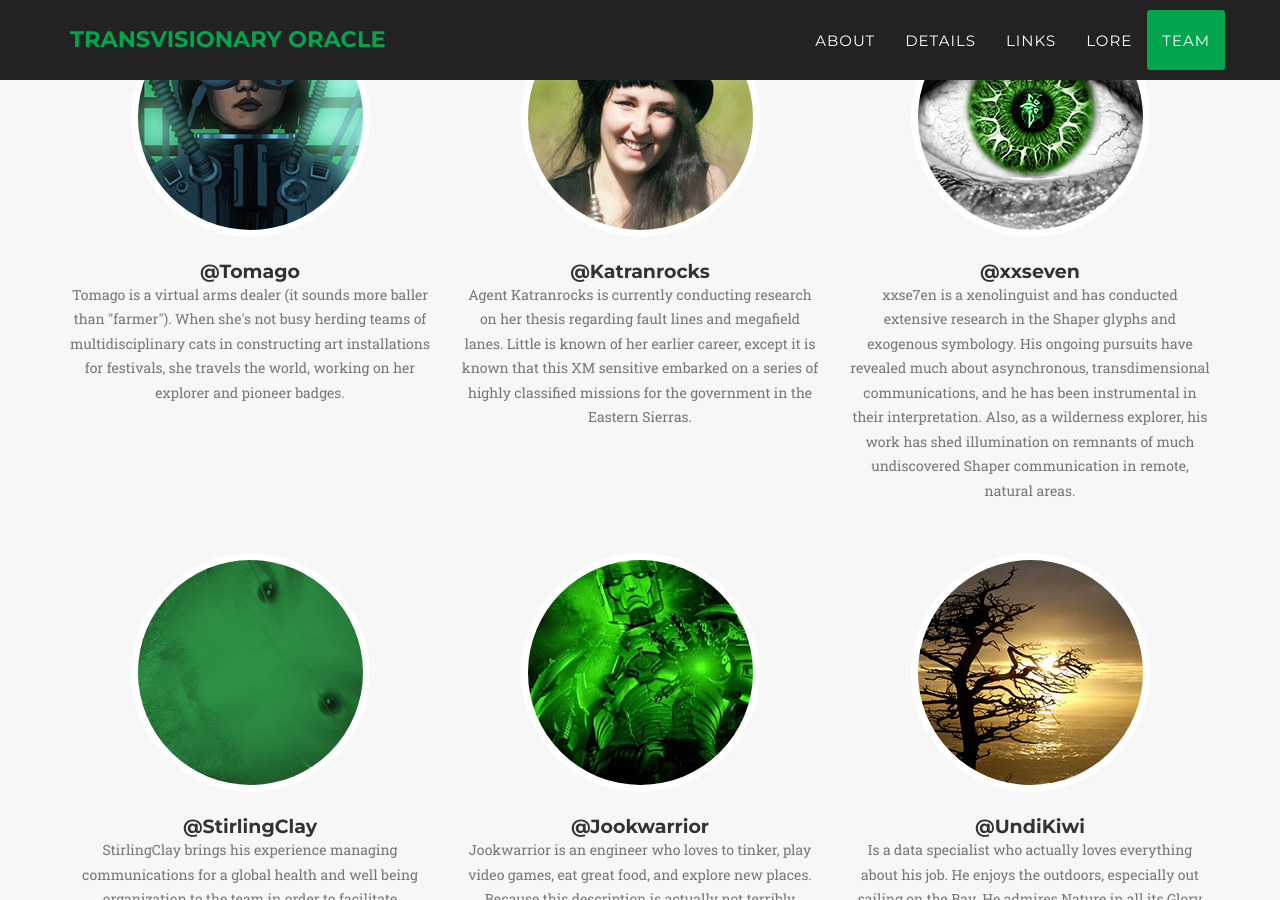
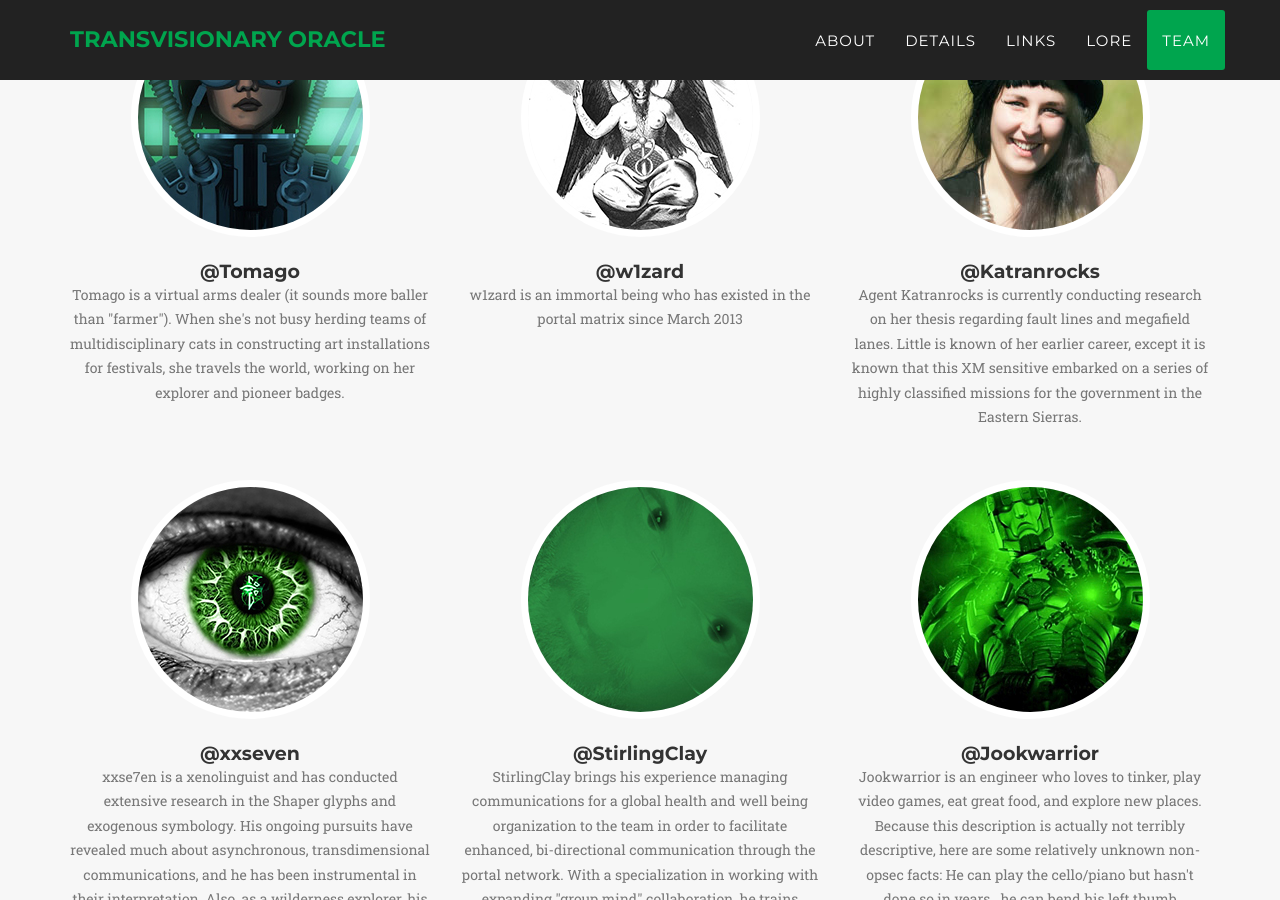
Before and after one commit to winonatong/magnus_reawakens, a Jekyll site: the page built from index.html, in a window 1280 px wide and 900 px high, scrolled down 6105 px. Built offline with Jekyll 4.4.1, drawn with Linux system fonts in a browser that asks for light colours; some web fonts are replaced.

Commit message:
add w1zard's bio for realsies this time

```diff
--- a/_config.yml
+++ b/_config.yml
@@ -12,7 +12,9 @@ people:
 - name: '@Tomago'
   pic: Tomago
   position: Tomago is a virtual arms dealer (it sounds more baller than "farmer"). When she's not busy herding teams of multidisciplinary cats in constructing art installations for festivals, she travels the world, working on her explorer and pioneer badges.
-
+- name: '@w1zard'
+  pic: w1zard
+  position: w1zard is an immortal being who has existed in the portal matrix since March 2013
 
 - name: '@Katranrocks'
   pic: Katranrocks
```
